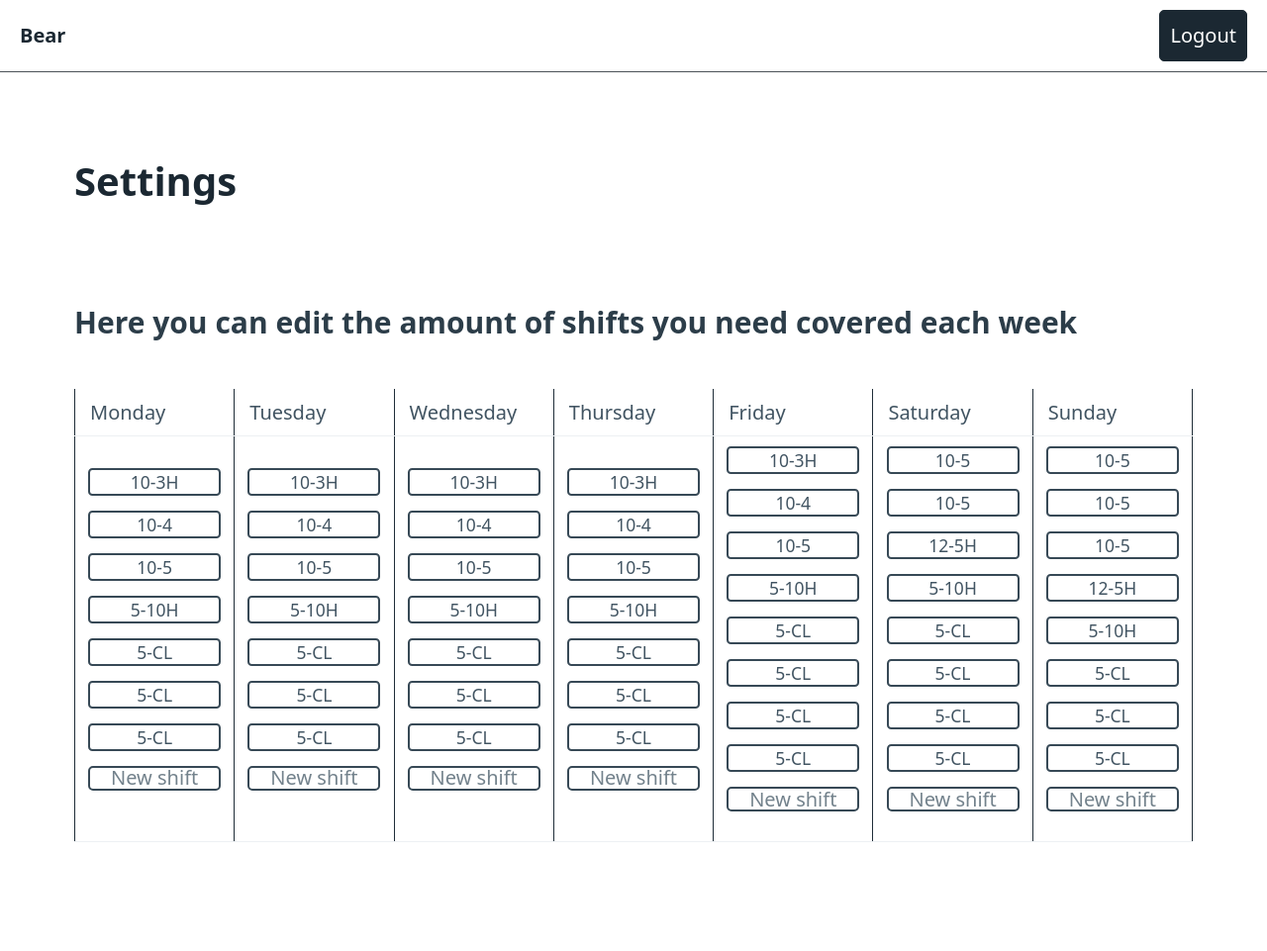
After one commit to EthanWintill/BearSchedule, a Flask app: page /settings in a window 1280 px wide. The commit adds this page. Shown: the whole page at 99% size. Run offline with Flask 3, Linux system fonts and the light colour scheme; a user stored in the database is signed in; some libraries are stand-ins or nearby versions.

Commit message:
Everything working!

```diff
--- a/app.py
+++ b/app.py
@@ -1,5 +1,5 @@
 from flask import Flask, render_template, request, redirect, url_for, jsonify
-from models import User, db, Schedule, get_schedule_for_week, write_availability_to_database, get_avails_for_week, get_avail_of, get_next_monday, removeShift, addShift
+from models import User, db, Schedule, getShifts ,get_schedule_for_week, write_availability_to_database, get_avails_for_week, get_avail_of, get_next_monday, removeShift, addShift, addScheduleShift, removeScheduleShift, setShiftAsAvailableDb
 from flask_login import LoginManager, login_required, current_user
 from datetime import datetime, timedelta
 from auth.auth import auth, init_auth_routes
@@ -66,9 +66,9 @@ def submit_availability():
 @app.route('/removeShift', methods=['DELETE'])
 def removeShiftRoute():
     data = request.get_json()
-    day, shift, name = data['day'][:3], data['shift'], data['name']
+    day, shift, name, offset = data['day'][:3], data['shift'], data['name'], data['offset']
     try:
-        removeShift(name, day, shift)
+        removeShift(name, day, shift, offset)
     except Exception as e:
         print(f"Error removing shift: {e}")
         return 'Error! Probably cant find shift', 500
@@ -78,8 +78,8 @@ def removeShiftRoute():
 @app.route('/addShift', methods=['POST'])
 def addShiftRoute():
     data = request.get_json()
-    day, shift, name = data['day'], data['shift'], data['name']
-    addShift(name, day ,shift)
+    day, shift, name, offset = data['day'], data['shift'], data['name'], data['offset']
+    addShift(name, day ,shift, offset)
     return 'Success', 200
 
 @login_required
@@ -87,15 +87,7 @@ def addShiftRoute():
 @app.route('/newschedule', methods=['GET','POST'])
 def new_schedule(week_offset=0):
     week_offset = int(week_offset)+1 #hack to get default to be next week while using utils.modifyRouteParam()
-    shifts = {
-    'mon': ['10-3H', '5-10H', '10-4', '10-5','5-CL','5-CL','5-CL'],
-    'tue': ['10-3H', '5-10H', '10-4', '10-5','5-CL','5-CL','5-CL'],
-    'wed': ['10-3H', '5-10H', '10-4', '10-5','5-CL','5-CL','5-CL'],
-    'thur': ['10-3H', '5-10H', '10-4', '10-5','5-CL','5-CL','5-CL'],
-    'fri': ['10-3H', '5-10H', '10-4', '10-5','5-CL','5-CL','5-CL' ,'5-CL'],
-    'sat': ['12-5H', '5-10H','10-5', '10-5', '10-5','5-CL','5-CL','5-CL' ,'5-CL'],
-    'sun': ['12-5H', '5-10H','10-5', '10-5', '10-5','5-CL','5-CL','5-CL'],
-    }
+    shifts = getShifts()
 
     first_monday = get_next_monday()+timedelta(days=week_offset*7-7)
     availabilities = get_avails_for_week(week_offset)
@@ -136,21 +128,19 @@ def schedule_view(week_offset=0):
     user_avail = get_avail_of(current_user.username)
     users = [user.username for user in User.query.all()]
 
-    needed_shifts = {
-    'mon': ['10-3H', '5-10H', '10-4', '10-5','5-CL','5-CL','5-CL'],
-    'tue': ['10-3H', '5-10H', '10-4', '10-5','5-CL','5-CL','5-CL'],
-    'wed': ['10-3H', '5-10H', '10-4', '10-5','5-CL','5-CL','5-CL'],
-    'thur': ['10-3H', '5-10H', '10-4', '10-5','5-CL','5-CL','5-CL'],
-    'fri': ['10-3H', '5-10H', '10-4', '10-5','5-CL','5-CL','5-CL' ,'5-CL'],
-    'sat': ['12-5H', '5-10H','10-5', '10-5', '10-5','5-CL','5-CL','5-CL' ,'5-CL'],
-    'sun': ['12-5H', '5-10H','10-5', '10-5', '10-5','5-CL','5-CL','5-CL'],
-    }
+    needed_shifts = getShifts()
     if user_avail:
         del user_avail['week_of']
     else:
         user_avail = {}
-    print(schedule)
     return render_template('schedule_view.html', username=username, schedule=schedule, needed_shifts=needed_shifts ,user_avail=user_avail, names = users, next_monday = get_next_monday()+timedelta(7*int(week_offset)-7))
+
+@app.route('/setShiftAsAvailable', methods=['POST'])
+def setShiftAsAvailable():
+    data = request.get_json()
+    day, shift, name, offset = data['day'], data['shift'], data['name'], data['offset']
+    setShiftAsAvailableDb(name, day, shift, offset)
+    return '', 204
 
 @app.route('/optimize-schedule', methods=['POST'])
 def optimize_schedule():
@@ -212,7 +202,20 @@ def staff_avail_for_shift(day, shift, staff_availabilities):
 def checkAvail(shift, name, day, avails):
     return 'AM' in avails[name][day] and shift[0] != '5' or 'PM' in avails[name][day] and shift[0] == '5'
 
+@app.route('/settings', methods=['GET' , 'POST', 'DELETE'])
+def settings():
+    if request.method == 'POST':
+        data = request.get_json()
+        day = data['day']
+        shift = data['shift']
+        addScheduleShift(day, shift)
+    elif request.method == 'DELETE':
+        data = request.get_json()
+        day = data['day']
+        shift = data['shift']
+        removeScheduleShift(day, shift)
 
+    return render_template('settings.html', needed_shifts = getShifts(), username = current_user.username)
 
 if __name__ == '__main__':
     app.run(debug=True)
--- a/static/css/additions.css
+++ b/static/css/additions.css
@@ -1,7 +1,17 @@
 :root {
     --checkbox-width: 3.5em
 }
-
+.shift_req_container {
+    border: 2px solid #374956;
+    border-radius: 0.25em;
+    margin-bottom: 0.75rem;
+    text-align: center;
+}
+.shift_req_input {
+    border: 2px solid #374956;
+    border-radius: 0.25em;
+    text-align: center;
+}
 
 .checkbox-div {
     display: inline-block;
@@ -72,12 +82,19 @@ th {
 
 .red:hover {
     background-color: #fe6666;
-    border: 1px solid #fbfbfb;
-    margin-bottom: 9px;
+    border: 2px solid #fbfbfb;
+}
+
+.scheduled-shift.red:hover {
+    margin-bottom: 7px;
+}
+
+.scheduled-shift.isAvailable {
+    background-color: hsl(195, 85%, 41%);
 }
 
 .unscheduled-shift:hover {
     background-color: #66feb7;
-    border: 1px solid #fbfbfb;
-    margin-bottom: 9px;
+    border: 2px solid #fbfbfb;
+    margin-bottom: 7px;
 }
--- a/static/css/manager_additions.css
+++ b/static/css/manager_additions.css
@@ -1,5 +1,5 @@
 .scheduled-shift:hover {
     background-color: #fe6666;
-    border: 1px solid #fbfbfb;
-    margin-bottom: 9px;
+    border: 2px solid #fbfbfb;
+    margin-bottom: 7px;
 }
--- a/static/js/newschedule.js
+++ b/static/js/newschedule.js
@@ -28,7 +28,7 @@ function populateTable(shifts) {
 
 
 function cancelForm() {
-    window.location.href = "/schedule_view"
+    window.location.href = "/newschedule"
 }
 
 function getPossibleShifts(name, day) {
--- /dev/null
+++ b/static/js/settings.js
@@ -0,0 +1,36 @@
+
+
+
+function removeReqShift(day, shift) {
+    fetch('/settings', {
+        method: 'DELETE',
+        headers: {
+            'Content-Type': 'application/json',
+        },
+        body: JSON.stringify({
+            "day": day,
+            "shift": shift
+        })
+    }).then(() => {
+        setTimeout(() => {
+            window.location.reload();
+        }, 200);
+    });
+}
+
+function addReqShift(day, shift) {
+    fetch('/settings', {
+        method: 'POST',
+        headers: {
+            'Content-Type': 'application/json',
+        },
+        body: JSON.stringify({
+            "day": day,
+            "shift": shift
+        })
+    }).then(() => {
+        setTimeout(() => {
+            window.location.reload();
+        }, 200);
+    });
+}
--- a/templates/base.html
+++ b/templates/base.html
@@ -3,6 +3,7 @@
     <meta charset="UTF-8">
     <meta name="viewport" content="width=device-width, initial-scale=1.0">
     <title>Bear Schedule</title>
+    <script src="https://kit.fontawesome.com/d3641edd19.js" crossorigin="anonymous"></script>
     <link rel="stylesheet" href="{{ url_for('static', filename='css/pico.min.css') }}">
     <!-- <link rel="stylesheet" href="{{ url_for('static', filename='css/custom.css') }}"> -->
     <link rel="stylesheet" href="{{ url_for('static', filename='css/additions.css') }}">
@@ -17,6 +18,7 @@
             </strong>
         </ul>
         <ul>
+            <i class="fa-solid fa-gear fa-xl" style="color: #ffffff; padding-right: 15px; cursor: pointer;" onclick="window.location.href='/settings'"></i>
             <li><a href="{{ url_for('auth.logout') }}" role="button" class="contrast">Logout</a></li>
         </ul>
     </nav>
--- a/templates/newschedule.html
+++ b/templates/newschedule.html
@@ -45,8 +45,9 @@
         <div class="grid">
             <div></div>
             <div></div>
-            <button type="button" onclick="cancelForm()" class="secondary">Cancel</button>
-            <button type="submit">Update Schedule</button>
+            <button type="button" onclick="cancelForm()" class="secondary">Clear</button>
+            <button type="submit" onclick="window.location.href='/schedule_view'">Send Schedule</button>
+        </div>
         </div>
         <div class="grid">
             <div></div><div></div><div></div>
--- /dev/null
+++ b/templates/settings.html
@@ -0,0 +1,39 @@
+{% extends "base.html" %}
+
+{% block content %}
+<script src="{{ url_for('static', filename='js/settings.js') }}"></script>
+
+
+
+<main class="container">
+    <h1>Settings</h1>
+    <br>
+    {% if username=='admin' %}
+    <h3>Here you can edit the amount of shifts you need covered each week</h3>
+    <table>
+        <tr>
+            <th>Monday</th>
+            <th>Tuesday</th>
+            <th>Wednesday</th>
+            <th>Thursday</th>
+            <th>Friday</th>
+            <th>Saturday</th>
+            <th>Sunday</th>
+        </tr>
+        <tr>
+            {% for day in needed_shifts %}
+            <td>
+                {% for shift in needed_shifts[day] %}
+                <div class="shift_req_container red" onclick="removeReqShift('{{day}}', '{{shift}}')">{{ shift }}</div>
+                {% endfor %}
+                <input class="shift_req_input" type="text" id="shiftInput_{{day}}" placeholder="New shift"
+                    onkeydown="if (event.keyCode === 13) { addReqShift('{{day}}', document.getElementById('shiftInput_{{day}}').value); }"
+                    style="padding: 0%; height: 1.25rem;">
+            </td>
+            {% endfor %}
+        </tr>
+    </table>
+    {%endif%}
+</main>
+
+{%endblock%}
```
Also changed, not shown: models.py (+42 -11 lines), static/js/schedule_view.js (+8 -4 lines), static/js/schedule_view_staff.js (+41 -7 lines), templates/schedule_view.html (+46 -18 lines), instance/site.db.
